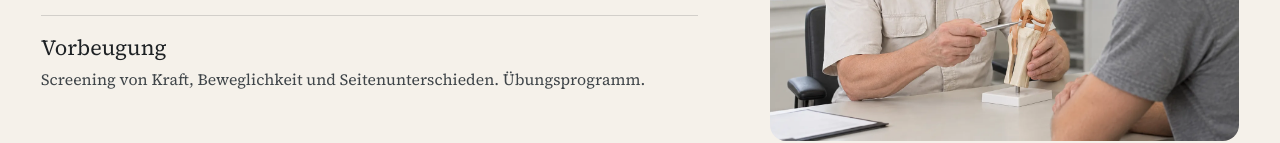
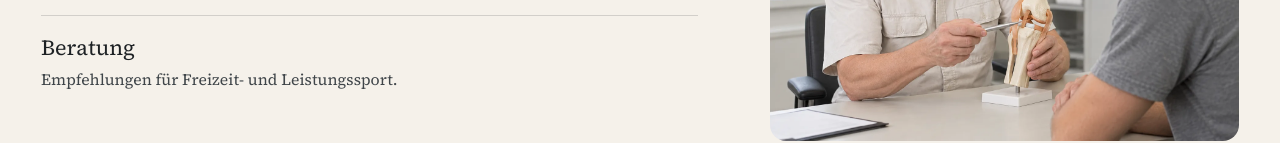
Before and after one commit to NatoshiSakamoto67/dr-pfeiler-entwurf, a plain HTML site: page leistungen.html in a window 1280 px wide. Shown: the part 952-1095 px from the top of the page. Drawn offline with Linux system fonts and the light colour scheme.

Commit message:
Leistungen: Sportmedizin mit Beratung statt Vorbeugung

```diff
--- a/leistungen.html
+++ b/leistungen.html
@@ -59,7 +59,7 @@
       <div class="bereich-kopf zeig"><span class="nr" aria-hidden="true">01</span><div><h2 id="sportmedizin-t">Sportmedizin</h2><p class="lead" style="margin-top:1rem">Diagnostik, Behandlung und Vorbeugung von Sportverletzungen. Klinische Untersuchung und Ultraschall in der Praxis.</p></div></div>
       <div class="bereich-raster">
         <div class="zeig"><figure class="bild-spalte"><div class="bild bild--breit"><img src="assets/img/b-06-befundgespraech.webp" width="1536" height="1024" loading="lazy" decoding="async" alt="Dr. Pfeiler erklärt einem Patienten am Kniemodell den Befund (Symbolbild)"><span class="bild-nr" aria-hidden="true">26</span></div><figcaption class="bildunterschrift"><span class="symbol">Symbolbild</span></figcaption></figure></div>
-        <div class="zeig" style="--dl:100ms"><dl class="punkte"><div><dt>Diagnostik</dt><dd>Klinische Untersuchung und Ultraschall von Muskeln, Sehnen und Gelenken.</dd></div><div><dt>Behandlung</dt><dd>Konservative Behandlung nach Stufenplan bis zur vollen Belastung.</dd></div><div><dt>Vorbeugung</dt><dd>Screening von Kraft, Beweglichkeit und Seitenunterschieden. Übungsprogramm.</dd></div></dl></div>
+        <div class="zeig" style="--dl:100ms"><dl class="punkte"><div><dt>Diagnostik</dt><dd>Klinische Untersuchung und Ultraschall von Muskeln, Sehnen und Gelenken.</dd></div><div><dt>Behandlung</dt><dd>Konservative Behandlung nach Stufenplan bis zur vollen Belastung.</dd></div><div><dt>Beratung</dt><dd>Empfehlungen für Freizeit- und Leistungssport.</dd></div></dl></div>
       </div>
     </div>
   </section>
```
